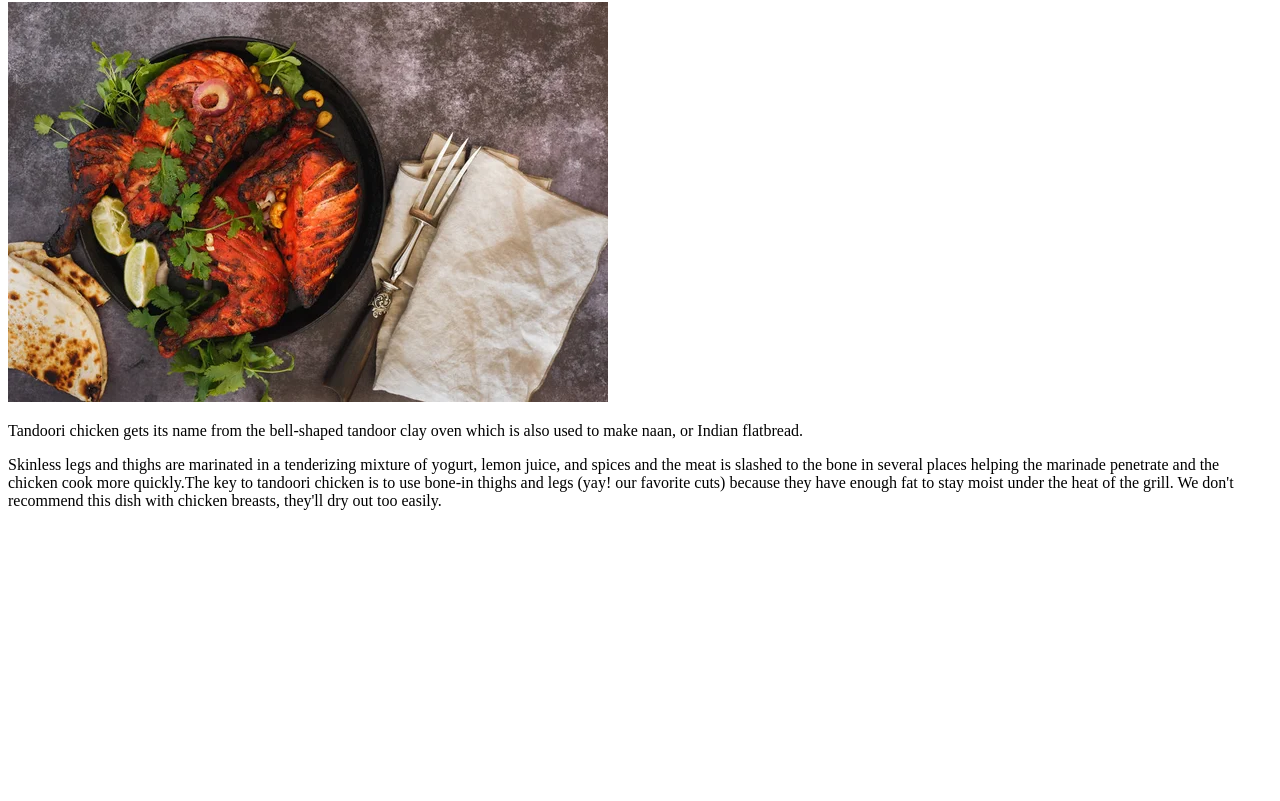
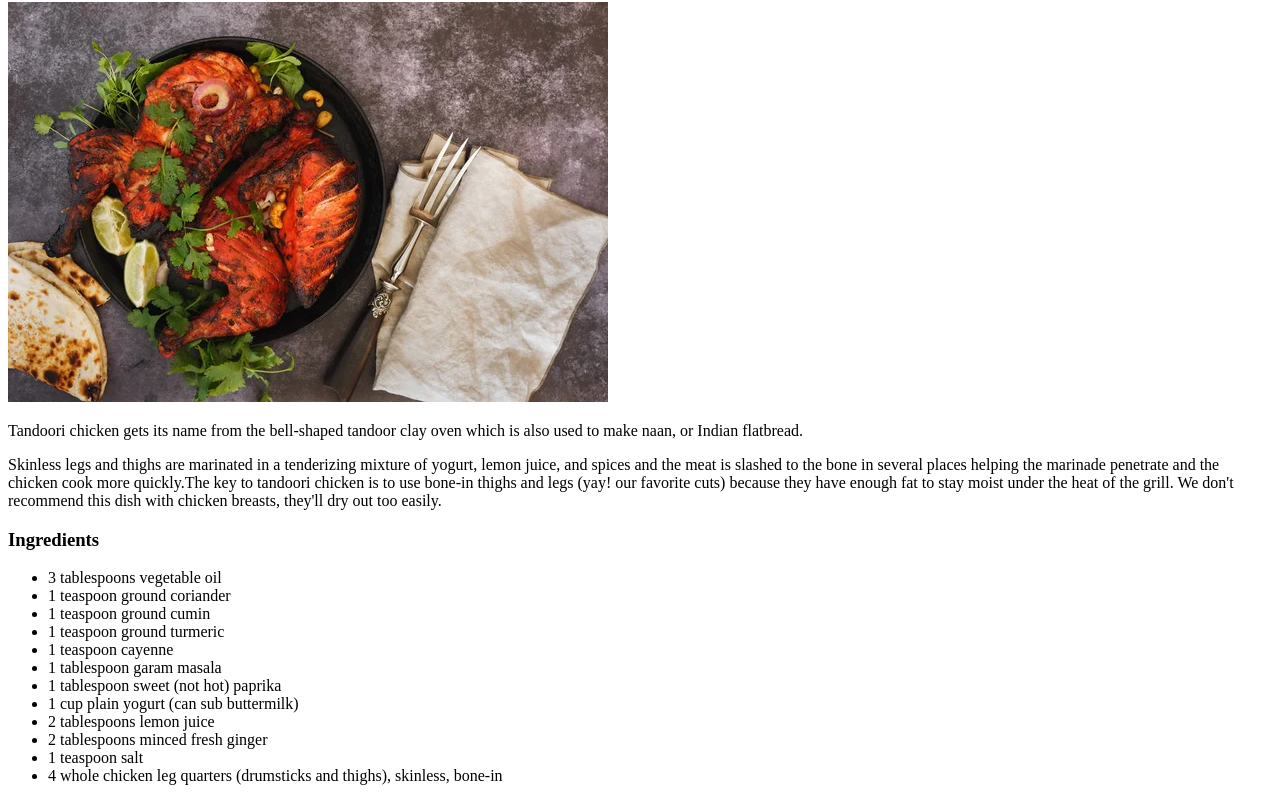
Before and after one commit to codeWithIshmam/odin-recipes, a plain HTML site: page recipes/chicken-tandoori.html in a window 1280 px wide. Shown: the part 78-879 px from the top of the page. Before the commit the page ends 800 px from the top, so only its background shows below. Drawn offline with Linux system fonts and the light colour scheme.

Commit message:
added ingredients of tandoori chicken with unordered list style
i created 12 list items of ingredients below the paragraph or description of the recipe.

```diff
--- a/recipes/chicken-tandoori.html
+++ b/recipes/chicken-tandoori.html
@@ -10,4 +10,20 @@
         <p>Tandoori chicken gets its name from the bell-shaped tandoor clay oven which is also used to make naan, or Indian flatbread.</p>
         <p>Skinless legs and thighs are marinated in a tenderizing mixture of yogurt, lemon juice, and spices and the meat is slashed to the bone in several places helping the marinade penetrate and the chicken cook more quickly.The key to tandoori chicken is to use bone-in thighs and legs (yay! our favorite cuts) because they have enough fat to stay moist under the heat of the grill. We don't recommend this dish with chicken breasts, they'll dry out too easily.</p>
     </body>
+    <h3>Ingredients</h3>
+    <ul>
+        <li>3 tablespoons vegetable oil</li>
+        <li>1 teaspoon ground coriander</li>
+        <li>1 teaspoon ground cumin</li>
+        <li>1 teaspoon ground turmeric</li>
+        <li>1 teaspoon cayenne</li>
+        <li>1 tablespoon garam masala</li>
+        <li>1 tablespoon sweet (not hot) paprika</li>
+        <li>1 cup plain yogurt (can sub buttermilk)</li>
+        <li>2 tablespoons lemon juice</li>
+        <li>2 tablespoons minced fresh ginger</li>
+        <li>1 teaspoon salt</li>
+        <li>4 whole chicken leg quarters (drumsticks and thighs), skinless, bone-in</li>
+
+    </ul>
 </html>
```
